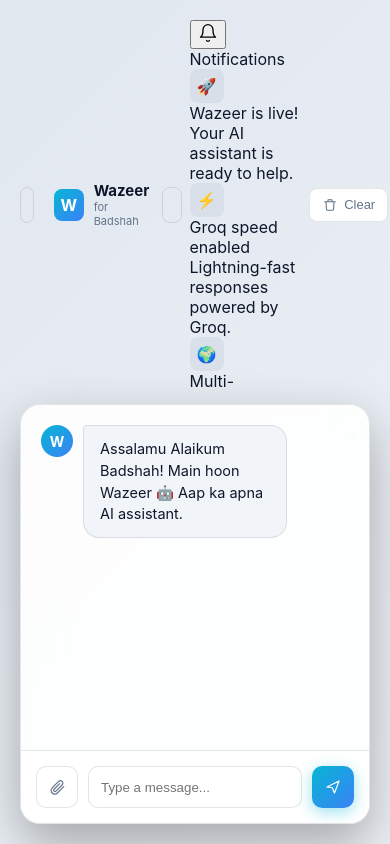
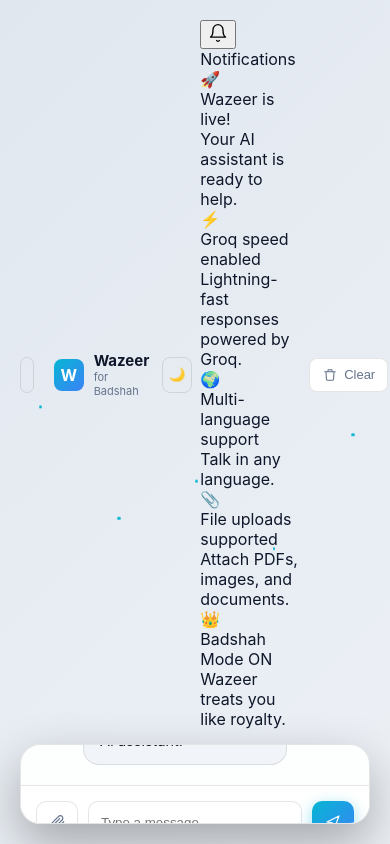
Before and after one commit to RaffayMughal/Joru-Ka-Gulam, a website: page index.html in a window 390 px wide. Both pictures are taken after a click on the button "☀️". Drawn offline with nearby package versions, Linux system fonts and the light colour scheme; a script that the page names is missing.

Commit message:
Refactor index.html for better structure and notifications
Updated HTML structure and improved notification handling.

```diff
--- a/index.html
+++ b/index.html
@@ -4,31 +4,16 @@
 <meta charset="UTF-8" />
 <meta name="viewport" content="width=device-width, initial-scale=1.0" />
 <title>Wazeer</title>
-<link rel="stylesheet" href="style.css?v=14" />
-<style>
-  /* Critical fixes for images and notifications */
-  .bubble-image { display: block; max-width: 240px; max-height: 240px; width: auto; height: auto; border-radius: 12px; object-fit: cover; margin-bottom: 8px; border: 1px solid rgba(148,163,184,.3); }
-  .bubble-file-chip { display: inline-flex; align-items: center; gap: 6px; font-size: 13px; padding: 6px 10px; border-radius: 8px; background: rgba(148,163,184,.15); margin-bottom: 8px; }
-  .notif-icon { width: 34px; height: 34px; border-radius: 8px; background: rgba(148,163,184,.15); display: flex; align-items: center; justify-content: center; font-size: 16px; flex-shrink: 0; }
-  .notif-item { align-items: center; }
-  .notif-panel { max-height: 340px; overflow-y: auto; }
-  .attachment-preview .thumb { width: 36px; height: 36px; border-radius: 8px; object-fit: cover; }
-  .attachment-preview .remove-file { background: none; border: none; cursor: pointer; font-size: 16px; }
-</style>
+<link rel="stylesheet" href="style.css" />
 </head>
 <body>
 
   <div class="particles">
-    <span></span><span></span><span></span><span></span><span></span><span></span><span></span><span></span><span></span><span></span>
-    <span></span><span></span><span></span><span></span><span></span><span></span><span></span><span></span><span></span><span></span>
-    <span></span><span></span><span></span><span></span><span></span><span></span><span></span><span></span><span></span><span></span>
-    <span></span><span></span><span></span><span></span><span></span><span></span><span></span><span></span><span></span><span></span>
-    <span></span><span></span><span></span><span></span><span></span><span></span><span></span><span></span><span></span><span></span>
-    <span></span><span></span><span></span><span></span><span></span><span></span><span></span><span></span><span></span><span></span>
-    <span></span><span></span><span></span><span></span><span></span><span></span><span></span><span></span><span></span><span></span>
-    <span></span><span></span><span></span><span></span><span></span><span></span><span></span><span></span><span></span><span></span......
-    <span></span><span></span><span></span><span></span><span></span><span></span><span></span><span></span><span></span><span></span>
-    <span></span><span></span><span></span><span></span><span></span><span></span><span></span><span></span><span></span><span></span>
+    <span></span><span></span><span></span><span></span><span></span>
+    <span></span><span></span><span></span><span></span><span></span>
+    <span></span><span></span><span></span><span></span><span></span>
+    <span></span><span></span><span></span><span></span><span></span>
+    <span></span><span></span><span></span><span></span><span></span>
   </div>
 
   <div class="app">
@@ -42,8 +27,7 @@
             <p class="logo-sub">AI Assistant</p>
           </div>
         </div>
-        <!-- NEW CHAT ICON BUTTON -->
-        <button id="new-chat-icon-btn" class="icon-btn" type="button" title="New Chat">
+        <button id="new-chat-icon-btn" class="icon-btn" title="New Chat">
           <svg viewBox="0 0 24 24" fill="none" width="18" height="18"><path d="M12 5V19M5 12H19" stroke="currentColor" stroke-width="2" stroke-linecap="round"/></svg>
         </button>
       </div>
@@ -71,7 +55,7 @@
     <!-- MAIN CONTENT -->
     <div class="main-col">
       <header class="app-header">
-        <button id="sidebar-toggle" class="icon-btn sidebar-toggle" type="button">
+        <button id="sidebar-toggle" class="icon-btn sidebar-toggle">
           <svg viewBox="0 0 24 24" fill="none"><path d="M4 6H20M4 12H20M4 18H20" stroke="currentColor" stroke-width="1.7" stroke-linecap="round"/></svg>
         </button>
 
@@ -84,13 +68,12 @@
         </div>
 
         <div class="header-actions">
-          <!-- THEME TOGGLE IN HEADER -->
-          <button id="theme-toggle-header" class="icon-btn theme-btn" type="button" title="Toggle Theme">
+          <button id="theme-toggle-header" class="icon-btn" title="Toggle Theme">
             <span class="theme-icon">☀️</span>
           </button>
 
           <div class="notif-wrapper">
-            <button class="notif-btn" id="notif-btn" type="button">
+            <button class="notif-btn" id="notif-btn">
               <svg viewBox="0 0 24 24" fill="none" width="20" height="20">
                 <path d="M18 8A6 6 0 0 0 6 8c0 7-3 9-3 9h18s-3-2-3-9" stroke="currentColor" stroke-width="1.6" stroke-linecap="round" stroke-linejoin="round"/>
                 <path d="M13.73 21a2 2 0 0 1-3.46 0" stroke="currentColor" stroke-width="1.6" stroke-linecap="round" stroke-linejoin="round"/>
@@ -99,15 +82,45 @@
             </button>
             <div class="notif-panel" id="notif-panel">
               <div class="notif-header">Notifications</div>
-              <div class="notif-item"><div class="notif-icon">🚀</div><div class="notif-text"><div class="notif-title">Wazeer is live!</div><div class="notif-desc">Your AI assistant is ready to help.</div></div></div>
-              <div class="notif-item"><div class="notif-icon">⚡</div><div class="notif-text"><div class="notif-title">Groq speed enabled</div><div class="notif-desc">Lightning-fast responses powered by Groq.</div></div></div>
-              <div class="notif-item"><div class="notif-icon">🌍</div><div class="notif-text"><div class="notif-title">Multi-language support</div><div class="notif-desc">Talk in any language — Wazeer replies in the same one.</div></div></div>
-              <div class="notif-item"><div class="notif-icon">📎</div><div class="notif-text"><div class="notif-title">File uploads supported</div><div class="notif-desc">Attach PDFs, images, and documents.</div></div></div>
-              <div class="notif-item"><div class="notif-icon">👑</div><div class="notif-text"><div class="notif-title">Badshah Mode ON</div><div class="notif-desc">Wazeer treats you like royalty, always.</div></div></div>
+              <div class="notif-item">
+                <div class="notif-icon">🚀</div>
+                <div class="notif-text">
+                  <div class="notif-title">Wazeer is live!</div>
+                  <div class="notif-desc">Your AI assistant is ready to help.</div>
+                </div>
+              </div>
+              <div class="notif-item">
+                <div class="notif-icon">⚡</div>
+                <div class="notif-text">
+                  <div class="notif-title">Groq speed enabled</div>
+                  <div class="notif-desc">Lightning-fast responses powered by Groq.</div>
+                </div>
+              </div>
+              <div class="notif-item">
+                <div class="notif-icon">🌍</div>
+                <div class="notif-text">
+                  <div class="notif-title">Multi-language support</div>
+                  <div class="notif-desc">Talk in any language.</div>
+                </div>
+              </div>
+              <div class="notif-item">
+                <div class="notif-icon">📎</div>
+                <div class="notif-text">
+                  <div class="notif-title">File uploads supported</div>
+                  <div class="notif-desc">Attach PDFs, images, and documents.</div>
+                </div>
+              </div>
+              <div class="notif-item">
+                <div class="notif-icon">👑</div>
+                <div class="notif-text">
+                  <div class="notif-title">Badshah Mode ON</div>
+                  <div class="notif-desc">Wazeer treats you like royalty.</div>
+                </div>
+              </div>
             </div>
           </div>
 
-          <button id="clear-btn" class="clear-btn" type="button">
+          <button id="clear-btn" class="clear-btn">
             <svg viewBox="0 0 24 24" fill="none" width="16" height="16">
               <path d="M4 7H20M9 7V4.5C9 4.22386 9.22386 4 9.5 4H14.5C14.7761 4 15 4.22386 15 4.5V7M18 7L17.3 18.3C17.25 19.25 16.45 20 15.5 20H8.5C7.55 20 6.75 19.25 6.7 18.3L6 7" stroke="currentColor" stroke-width="1.6" stroke-linecap="round" stroke-linejoin="round"/>
             </svg>
@@ -121,7 +134,7 @@
           <div class="message bot">
             <div class="avatar bot-avatar">W</div>
             <div class="bubble">
-              <div class="bubble-text">Assalamu Alaikum Badshah! Main hoon Wazeer 🤖 Aap ka apna AI assistant.</div>
+              <div class="bubble-text">Assalamu Alaikum Badshah! Main hoon Wazeer  Aap ka apna AI assistant.</div>
             </div>
           </div>
         </div>
@@ -164,42 +177,44 @@
     </div>
   </div>
 
-  <!-- Inline scripts for UI elements (Theme, Notifs, Thinking) -->
+  <script src="https://cdnjs.cloudflare.com/ajax/libs/pdf.js/3.11.174/pdf.min.js"></script>
+  <script>pdfjsLib.GlobalWorkerOptions.workerSrc = "https://cdnjs.cloudflare.com/ajax/libs/pdf.js/3.11.174/pdf.worker.min.js";</script>
+  <script src="https://cdnjs.cloudflare.com/ajax/libs/mammoth/1.6.0/mammoth.browser.min.js"></script>
+  <script src="script.js"></script>
+
   <script>
-    // Theme Toggle Logic
+    // Theme Toggle
     const themeBtn = document.getElementById('theme-toggle-header');
     const themeIcon = themeBtn ? themeBtn.querySelector('.theme-icon') : null;
     const savedTheme = localStorage.getItem('wazeer_theme');
-
     if (savedTheme === 'light') {
       document.body.classList.add('light-mode');
       if (themeIcon) themeIcon.textContent = '🌙';
     }
-
     if (themeBtn) {
       themeBtn.addEventListener('click', () => {
         document.body.classList.toggle('light-mode');
         const isLight = document.body.classList.contains('light-mode');
-        if (themeIcon) themeIcon.textContent = isLight ? '' : '☀️';
+        if (themeIcon) themeIcon.textContent = isLight ? '🌙' : '☀️';
         localStorage.setItem('wazeer_theme', isLight ? 'light' : 'dark');
       });
     }
 
-    // Notifications Logic
+    // Notifications
     const notifBtn = document.getElementById('notif-btn');
     const notifPanel = document.getElementById('notif-panel');
     const notifDot = document.getElementById('notif-dot');
-    if(notifBtn && notifPanel) {
+    if (notifBtn && notifPanel) {
       notifBtn.addEventListener('click', (e) => {
         e.stopPropagation();
         notifPanel.classList.toggle('open');
-        if(notifPanel.classList.contains('open')) notifDot.style.display = 'none';
+        if (notifPanel.classList.contains('open') && notifDot) notifDot.style.display = 'none';
       });
       document.addEventListener('click', () => notifPanel.classList.remove('open'));
       notifPanel.addEventListener('click', (e) => e.stopPropagation());
     }
 
-    // Thinking Animation Logic
+    // Thinking Animation
     const THINKING_STEPS = ["Reading message", "Detecting language", "Forming response", "Almost ready"];
     let _tTimer = null;
     window.startThinking = function() {
@@ -213,8 +228,8 @@
       let i = 0;
       function add() {
         const prev = steps.querySelector('.thinking-step.active');
-        if(prev) { prev.classList.remove('active'); prev.classList.add('done'); }
-        if(i < THINKING_STEPS.length) {
+        if (prev) { prev.classList.remove('active'); prev.classList.add('done'); }
+        if (i < THINKING_STEPS.length) {
           const s = document.createElement('div');
           s.className = 'thinking-step active';
           s.textContent = THINKING_STEPS[i];
@@ -231,20 +246,11 @@
       }
       add();
     };
-
     window.stopThinking = function() {
       clearTimeout(_tTimer);
       document.getElementById('thinking-indicator').classList.add('hidden');
       document.getElementById('typing-indicator').classList.add('hidden');
     };
   </script>
-
-  <!-- External Libraries -->
-  <script src="https://cdnjs.cloudflare.com/ajax/libs/pdf.js/3.11.174/pdf.min.js"></script>
-  <script>pdfjsLib.GlobalWorkerOptions.workerSrc = "https://cdnjs.cloudflare.com/ajax/libs/pdf.js/3.11.174/pdf.worker.min.js";</script>
-  <script src="https://cdnjs.cloudflare.com/ajax/libs/mammoth/1.6.0/mammoth.browser.min.js"></script>
-
-  <!-- Main Chat Logic -->
-  <script src="script.js"></script>
 </body>
 </html>
```
